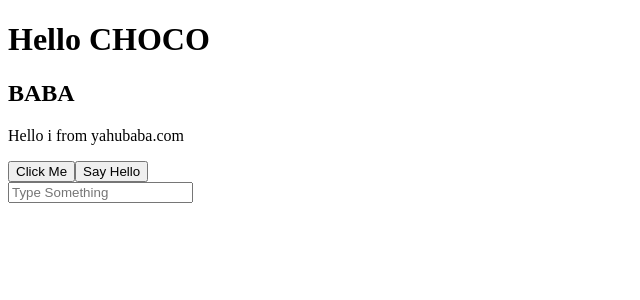
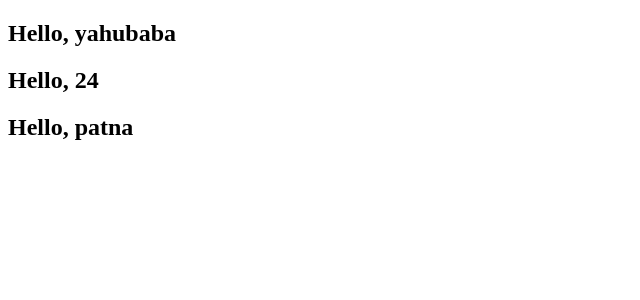
Before and after one commit to Premkumar2479/REACTJS_LEARING, a React app: page / in a window 1280 px wide. Shown: the top 300 px of the page, without its empty margins (0-640 px from the left). Built offline with nearby package versions, Linux system fonts and the light colour scheme; the HTML template or start-up script is replaced by a standard one.

Commit message:
push filess

```diff
--- a/src/App.jsx
+++ b/src/App.jsx
@@ -1,13 +1,28 @@
 import Hello from "./Hello";
+import Bye from "./Bye";
+
+// function App() {
+
+//   const isLoggedIn = false;
+
+//   if(isLoggedIn) {
+//     return< Hello />
+//   }else {
+//     return <Bye />
+//   }
+// }
+
+// export default App;
 
 
-
-function App() {
+function App(){
   return (
     <>
-      <Hello />
+    <Hello name = "yahubaba" age = {24} city = "patna" />
+
     </>
-  );
+  )
 }
 
-export default App;
+
+export default App
--- a/src/Bye.jsx
+++ b/src/Bye.jsx
@@ -1,7 +1,30 @@
-import  styles from "./Bye.module.css";
+//import  styles from "./Bye.module.css";
+
+//create objects in the jsx
 
 function Bye(){
-    return <h2 className={styles.test}>Bye Component</h2>
+
+    const users =[
+        {firstName: "John", lastName:"Doe" , age:24},
+        {firstName: "John", lastName:"Doe" , age:24}
+    ]
+
+    function fullName(user){
+        return     user.firstName + " " + user.lastName;
+
+    }
+
+
+    return (
+        <div>
+            <h2>Person Details</h2>
+            <ul>
+            {users.map((user, index) => (
+                <li>{fullName(user)} is {user.age} years old</li>
+            ))}
+            </ul>
+        </div>
+    );
 }
 
 export default Bye;
--- a/src/Bye.module.css
+++ b/src/Bye.module.css
@@ -2,4 +2,5 @@
 .test{
   color: rgb(251, 4, 4);
   background-Color: pink;
+  font-family: 'Franklin Gothic Medium', 'Arial Narrow', Arial, sans-serif;
 }
--- a/src/Hello.jsx
+++ b/src/Hello.jsx
@@ -1,38 +1,104 @@
+//create functions and events with java
 
-function Hello() {
+// function Hello() {
 
-    const getName = (yourname) =>{
-        return yourname ;
-    };
+//     const getName = (yourname) =>{
+//         return yourname ;
+//     };
 
-    function handleClick(){
-        alert("Button was clicked!");
-    }
+//     function handleClick(){
+//         alert("Button was clicked!");
+//     }
 
 
-    const handleInput = (event) => {
-        console.clear()
-        console.log (" Value : ", event.target.value)
-    }
+//     const handleInput = (event) => {
+//         console.clear()
+//         console.log (" Value : ", event.target.value)
+//     }
 
-        const name = "CHOCO"
-        const name1 = "BABA"
+//         const name = "CHOCO"
+//         const name1 = "BABA"
 
-    const handleMouseOver = () => console.log("Mouse is Over the Text!")
-    const handleDoubleClick = () => console.log("Text double clicked!")
+//     const handleMouseOver = () => console.log("Mouse is Over the Text!")
+//     const handleDoubleClick = () => console.log("Text double clicked!")
 
 
-  return (
-    <>
-    <h1>Hello {getName(name)}</h1>
-    <h2> {getName(name1)}</h2>
-    <p onMouseOver={handleMouseOver} onDoubleClick = { handleDoubleClick}> Hello i from yahubaba.com</p>
-    <button onClick={handleClick}>Click Me</button>
-    <button onClick={() => alert(" Hello from inline function!")}>Say Hello</button>
-   <br />
-   <input type="text" onChange={handleInput} placeholder = "Type Something" />
-    </>
-  );
+//   return (
+//     <>
+//     <h1>Hello {getName(name)}</h1>
+//     <h2> {getName(name1)}</h2>
+//     <p onMouseOver={handleMouseOver} onDoubleClick = { handleDoubleClick}> Hello i from yahubaba.com</p>
+//     <button onClick={handleClick}>Click Me</button>
+//     <button onClick={() => alert(" Hello from inline function!")}>Say Hello</button>
+//    <br />
+//    <input type="text" onChange={handleInput} placeholder = "Type Something" />
+//     </>
+//   );
+// }
+
+// export default Hello;
+
+
+
+//Array useing functions statements
+
+// function Hello(){
+
+//     const fruits =["apple" , "mango" , "banana","lichi"]
+
+//     return (
+//         <div>
+//             <h2>Fruits List</h2>
+//             <ul>
+//                 {fruits.map((fruits,index) =>(
+//                     <li>{index} - {fruits}</li>
+//                 ))}
+//             </ul>
+//         </div>
+//     )
+// }
+
+
+// export default Hello
+
+
+// function Hello(){
+
+//     const isVisible = true ;
+
+//     const visibility = isVisible ? "visible" : "unvisible";
+
+//     return(
+//         <div>
+//             <h1 className={visibility} > Conditional rendering</h1>
+//             <p>lorem ipsun doller sit this is ver high increase a hight ammount of price in the world </p>
+//         </div>
+//     )
+//     // let message ;
+
+//     // if(isLoggedIn){
+//     //     message =<h1>Welcome User!</h1>
+//     // }else{
+//     //     message = <h2>Please login</h2>
+//     // }
+
+//     // return <div>{message}</div>
+// }
+
+// export default Hello
+
+
+function Hello(props){
+    return (
+        <div>
+            <h2>Hello, {props.name}</h2>
+            <h2>Hello, {props.age}</h2>
+            <h2>Hello, {props.city}</h2>
+
+        </div>
+    )
+
 }
 
-export default Hello;
+
+export default Hello
```
